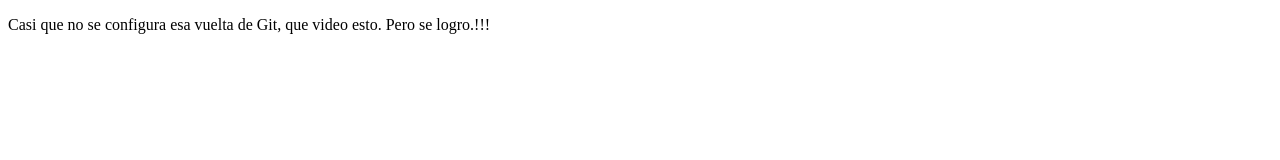
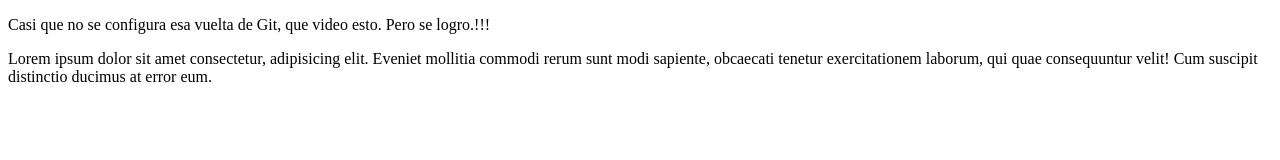
Before and after one commit to EdwingAlarcon/proyectoDemoCursoPreWork, a plain HTML site: page index.html in a window 1280 px wide. Drawn offline with Linux system fonts and the light colour scheme.

Commit message:
Se agrego otro parrafo

```diff
--- a/index.html
+++ b/index.html
@@ -1,12 +1,18 @@
 <!DOCTYPE html>
 <html lang="en">
+
 <head>
     <meta charset="UTF-8">
     <meta http-equiv="X-UA-Compatible" content="IE=edge">
     <meta name="viewport" content="width=device-width, initial-scale=1.0">
     <title>DESDE WSL UBUNTU</title>
 </head>
+
 <body>
     <p>Casi que no se configura esa vuelta de Git, que video esto. Pero se logro.!!!</p>
+    <p>Lorem ipsum dolor sit amet consectetur, adipisicing elit. Eveniet mollitia commodi rerum sunt modi sapiente,
+        obcaecati tenetur exercitationem laborum, qui quae consequuntur velit! Cum suscipit distinctio ducimus at error
+        eum.</p>
 </body>
+
 </html>
```
